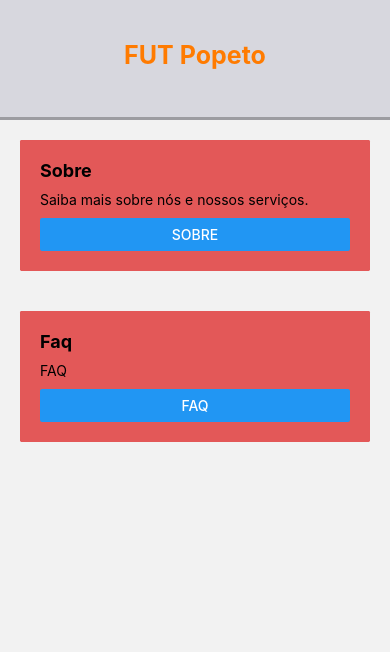
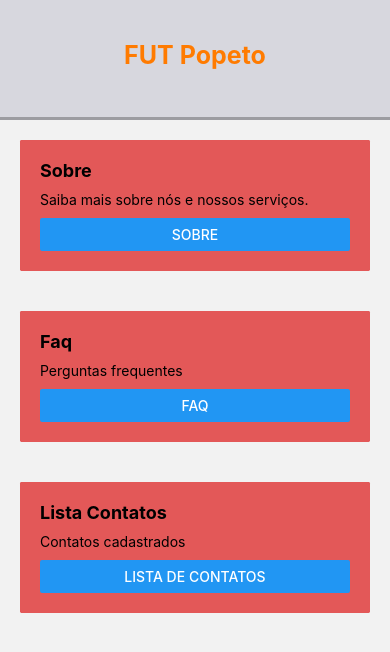
Before and after one commit to roterribas/mobile-web, a React Native app in the folder meuapp/: screen /Home in a window 390 px wide. Shown: the top 652 px of the page. Built offline with nearby package versions, Linux system fonts and the light colour scheme.

Commit message:
editando lista contatos

```diff
--- a/meuapp/MainNavigator.js
+++ b/meuapp/MainNavigator.js
@@ -4,7 +4,7 @@ import { createNativeStackNavigator } from '@react-navigation/native-stack'
 import Home from './src/Telas/Home';
 import Sobre from './src/Telas/Sobre';
 import Faq from './src/Telas/Faq';
-import ListaConatos from './src/Telas/ListaConatos';
+import ListaContatos from './src/Telas/ListaContatos';
 
 const Stack = createNativeStackNavigator();
 
@@ -15,7 +15,7 @@ export default function MainNavigator() {
            <Stack.Screen name="Home" component={Home} options={{ headerShown: false }} />
            <Stack.Screen name="Sobre" component={Sobre} options={{ headerShown: false }} />
            <Stack.Screen name="Faq" component={Faq} options={{ headerShown: false }} />
-           <Stack.Screen name="ListaContatos" component={ListaConatos} />
+           <Stack.Screen name="ListaContatos" component={ListaContatos} />
         </Stack.Navigator>
     </NavigationContainer>
   )
--- a/meuapp/package.json
+++ b/meuapp/package.json
@@ -12,6 +12,7 @@
     "@react-navigation/bottom-tabs": "^7.4.9",
     "@react-navigation/native": "^7.1.18",
     "@react-navigation/native-stack": "^7.3.28",
+    "axios": "^1.12.2",
     "expo": "54.0.13",
     "expo-status-bar": "~3.0.8",
     "json-server": "^1.0.0-beta.3",
--- a/meuapp/src/Telas/Home.js
+++ b/meuapp/src/Telas/Home.js
@@ -16,9 +16,15 @@ export default function Home() {
         />
         <Card
           title="Faq"
-          content="FAQ"
+          content="Perguntas frequentes"
           textButton="FAQ"
           OnPress={ () => navigation.navigate('Faq') }
+        />
+        <Card
+          title="Lista Contatos"
+          content="Contatos cadastrados"
+          textButton="Lista de contatos"
+          OnPress={ () => navigation.navigate('ListaContatos') }
         />
     </View>
   )
--- a/meuapp/src/Telas/ListaConatos.js
+++ /dev/null
@@ -1,10 +0,0 @@
-import React from 'react'
-import { View } from 'react-native'
-
-export default function ListaConatos() {
-  return (
-    <View>
-        <Text>Lista Contatos</Text>
-    </View>
-  )
-}
--- /dev/null
+++ b/meuapp/src/Telas/ListaContatos.js
@@ -0,0 +1,30 @@
+import React, { useEffect, useState } from 'react'
+import { Text, View } from 'react-native'
+import axios from 'axios'
+
+export default function ListaContatos() {
+  const [Contatos, setContatos] = useState([]);
+
+  // função para buscar contatos do servidor
+  const listaConttatos = () => {
+    axios
+          .get("http://10.0.2.2:3000/contatos")
+          .then((respostas) => {
+            setContatos(resposta.data)
+          })
+          .catch((error) => {
+            console.error("ERRO AO BUSCAR CONTATO", error);
+          })
+  }
+
+  // use o useEffect para buscar dados
+  useEffect(() => {
+
+  }, [])
+
+  return (
+    <View>
+        <Text>Lista Contatos</Text>
+    </View>
+  )
+}
```
Also changed, not shown: 1 other file (tests, documents, lock files or other folders).
